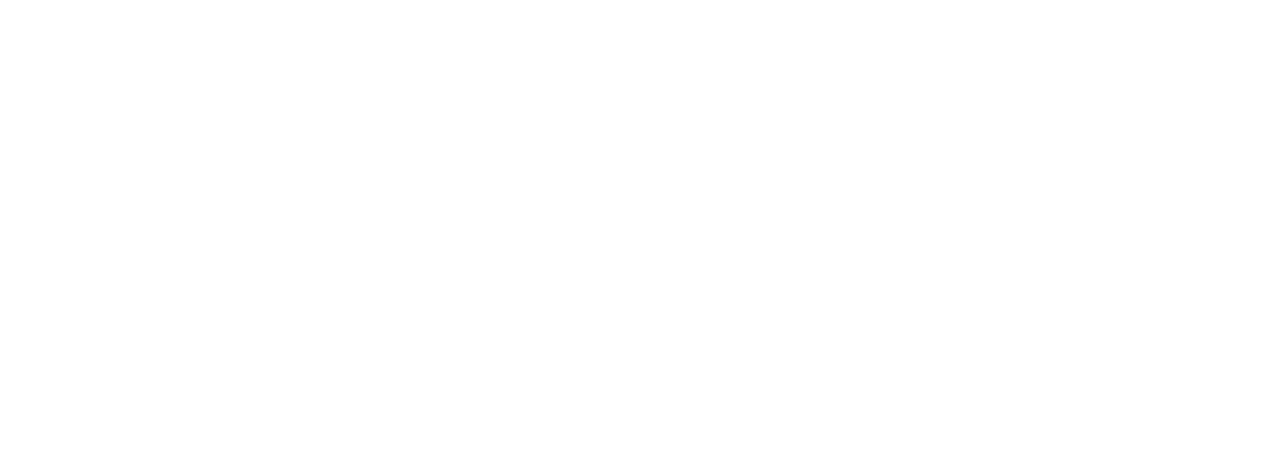
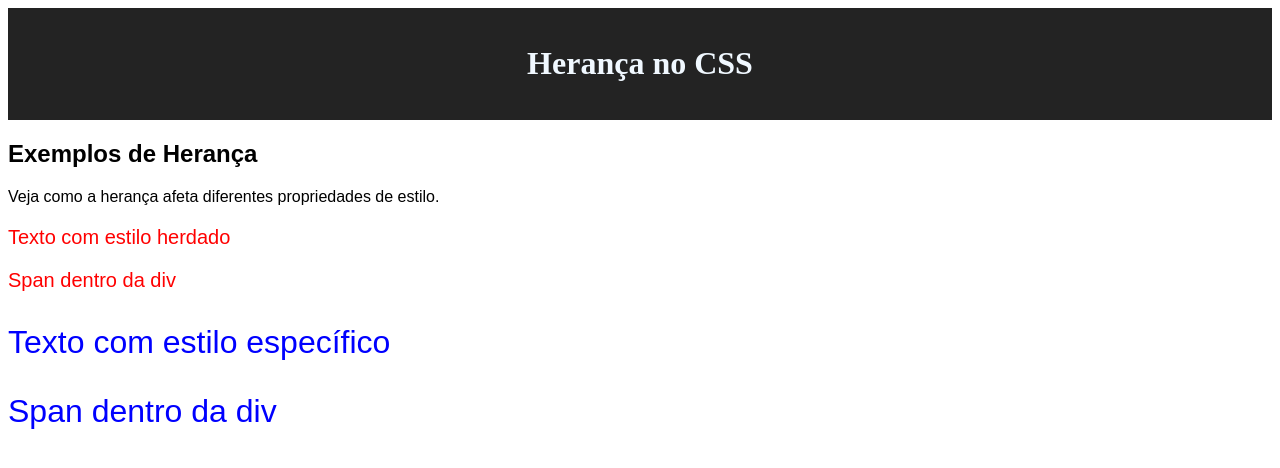
Before and after one commit to LuanPazos/Fundamentos-do-CSS, a plain HTML site: page VERSAO2/07-Herança/index.html in a window 1280 px wide. Drawn offline with Linux system fonts and the light colour scheme.

Commit message:
7-Herança

```diff
--- a/VERSAO2/07-Herança/index.html
+++ b/VERSAO2/07-Herança/index.html
@@ -1,11 +1,30 @@
 <!DOCTYPE html>
-<html lang="en">
+<html lang="pt-br">
+
 <head>
-  <meta charset="UTF-8">
-  <meta name="viewport" content="width=device-width, initial-scale=1.0">
+  <meta charset="UTF-8" />
+  <meta name="viewport" content="width=device-width, initial-scale=1.0" />
   <title>Herança</title>
+  <link rel="stylesheet" href="style.css" />
 </head>
+
 <body>
+  <header>
+    <h1>Herança no CSS</h1>
+  </header>
 
+  <section>
+    <h2>Exemplos de Herança</h2>
+    <p>Veja como a herança afeta diferentes propriedades de estilo.</p>
+    <div class="parent">
+      <p>Texto com estilo herdado</p>
+      <span>Span dentro da div</span>
+      <div class="child">
+        <p>Texto com estilo específico</p>
+        <span>Span dentro da div</span>
+      </div>
+    </div>
+  </section>
 </body>
+
 </html>
--- /dev/null
+++ b/VERSAO2/07-Herança/style.css
@@ -0,0 +1,24 @@
+body{
+  font-family: Arial, Helvetica, sans-serif;
+}
+
+header{
+  background-color: #232323;
+  color: aliceblue;
+  text-align: center;
+  padding: 1rem;
+}
+
+h1{
+  font-family: serif;
+}
+
+.parent{
+  font-size: 1.25rem;
+  color: red;
+}
+
+.child{
+  font-size: 2rem;
+  color: blue;
+}
```
